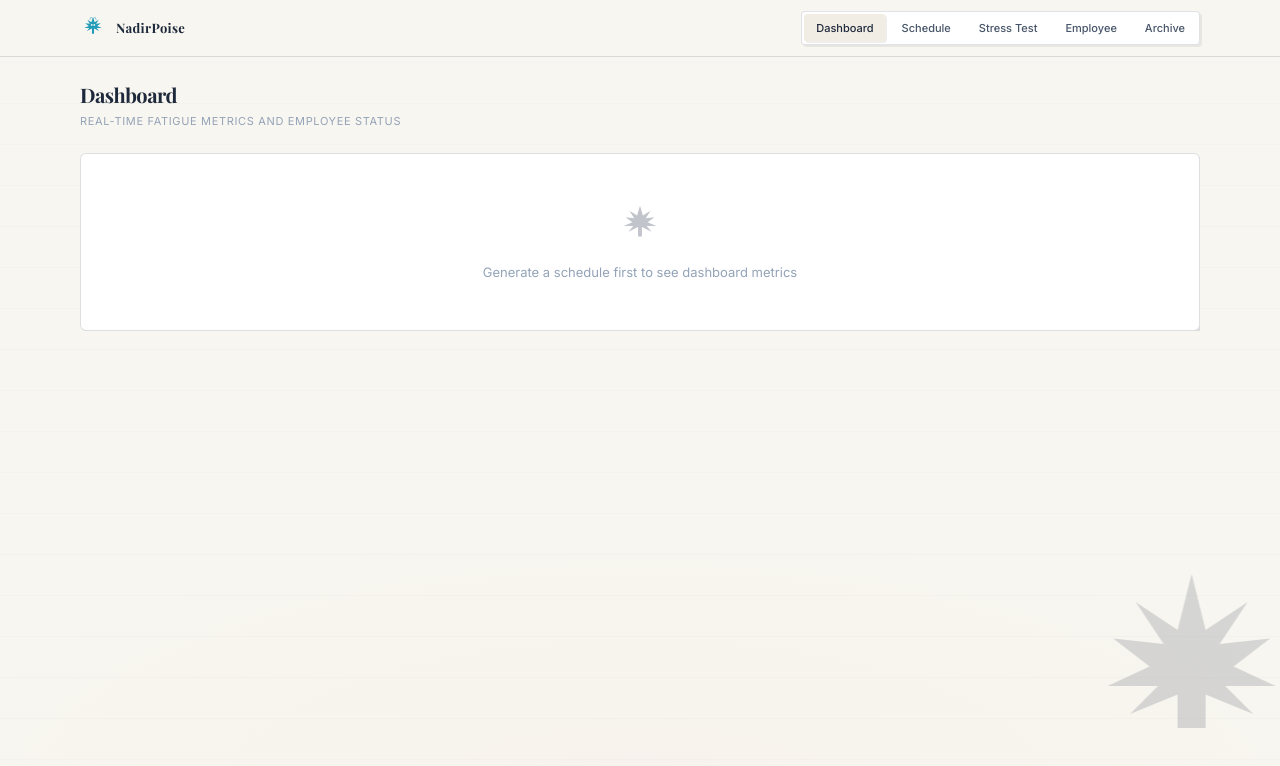
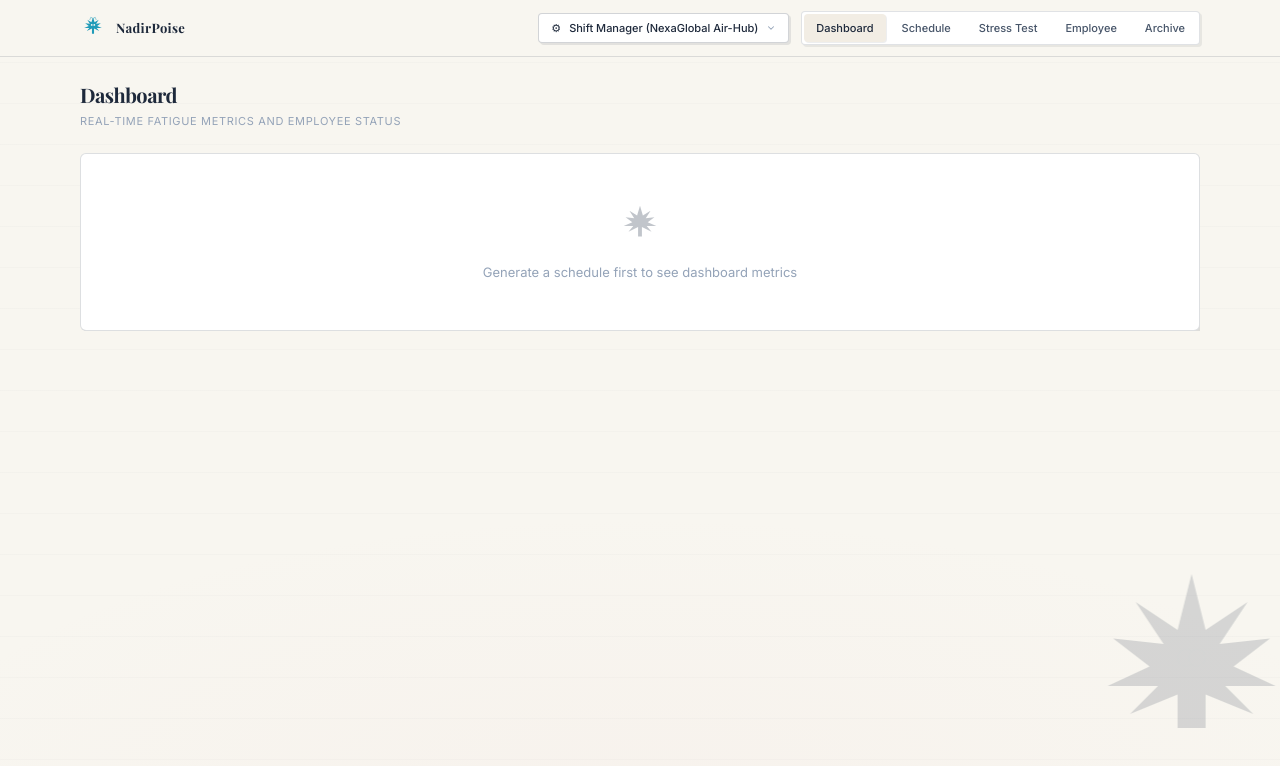
Before and after one commit to airaurellia-dotcom/nadirpoise, a React (Vite) app: page / in a window 1280 px wide. Shown: the top 766 px of the page. Built offline with nearby package versions, Linux system fonts and the light colour scheme; a web font is replaced by a local one.

Commit message:
conductor-sync-2026-08-07--14-58-51

```diff
--- a/src/components/Header.tsx
+++ b/src/components/Header.tsx
@@ -1,15 +1,67 @@
-import { NavLink } from "react-router-dom";
+import { NavLink, useNavigate } from "react-router-dom";
+import { useState, useRef, useEffect } from "react";
 import StagIcon from "./StagIcon";
+import { useAppState } from "../context/AppContext";
+import { PERSONA_LABELS, type Persona } from "../types";
 
-const navItems = [
+const ALL_NAV_ITEMS = [
   { to: "/", label: "Dashboard" },
   { to: "/schedule", label: "Schedule" },
   { to: "/stress-test", label: "Stress Test" },
   { to: "/employee", label: "Employee" },
   { to: "/archive", label: "Archive" },
-];
+] as const;
+
+/** Which nav items each persona can see */
+const NAV_BY_PERSONA: Record<Persona, typeof ALL_NAV_ITEMS[number][]> = {
+  shift_manager: [...ALL_NAV_ITEMS],
+  employee: ALL_NAV_ITEMS.filter((n) => n.to === "/" || n.to === "/employee"),
+  auditor: ALL_NAV_ITEMS.filter((n) => n.to === "/archive"),
+};
+
+/** Route to navigate to when persona is selected */
+const PERSONA_ROUTE: Record<Persona, string> = {
+  shift_manager: "/",
+  employee: "/employee",
+  auditor: "/archive",
+};
+
+const PERSONA_ICONS: Record<Persona, string> = {
+  shift_manager: "⚙",
+  employee: "👤",
+  auditor: "✓",
+};
+
+const PERSONAS: Persona[] = ["shift_manager", "employee", "auditor"];
 
 export default function Header() {
+  const { state, setPersona } = useAppState();
+  const navigate = useNavigate();
+  const { persona } = state;
+  const [dropdownOpen, setDropdownOpen] = useState(false);
+  const dropdownRef = useRef<HTMLDivElement>(null);
+
+  // Close dropdown on click outside
+  useEffect(() => {
+    function handleClickOutside(e: MouseEvent) {
+      if (dropdownRef.current && !dropdownRef.current.contains(e.target as Node)) {
+        setDropdownOpen(false);
+      }
+    }
+    if (dropdownOpen) {
+      document.addEventListener("mousedown", handleClickOutside);
+      return () => document.removeEventListener("mousedown", handleClickOutside);
+    }
+  }, [dropdownOpen]);
+
+  function handlePersonaSelect(p: Persona) {
+    setPersona(p);
+    setDropdownOpen(false);
+    navigate(PERSONA_ROUTE[p]);
+  }
+
+  const navItems = NAV_BY_PERSONA[persona];
+
   return (
     <header className="sticky top-0 z-50 border-b border-[#334155]/15 bg-[#F8F6F0]/95 backdrop-blur-sm">
       <div className="mx-auto flex h-nav max-w-6xl items-center justify-between px-4">
@@ -21,7 +73,86 @@ export default function Header() {
           </span>
         </NavLink>
 
-        {/* Navigation tabs — warm paper style */}
+        {/* Persona Switcher + Navigation — warm paper style */}
+        <div className="flex items-center gap-3">
+          {/* Persona Switcher Dropdown */}
+          <div ref={dropdownRef} className="relative">
+            <button
+              onClick={() => setDropdownOpen((prev) => !prev)}
+              className="btn-chrome flex items-center gap-2 rounded-sm px-3 py-1.5 text-[11px] font-medium"
+            >
+              <span>{PERSONA_ICONS[persona]}</span>
+              <span className="max-w-[160px] truncate sm:max-w-[220px]">
+                {PERSONA_LABELS[persona]}
+              </span>
+              <svg
+                width="10"
+                height="10"
+                viewBox="0 0 24 24"
+                fill="none"
+                stroke="currentColor"
+                strokeWidth="2.5"
+                strokeLinecap="round"
+                strokeLinejoin="round"
+                className={`shrink-0 text-text-muted transition-transform duration-150 ${
+                  dropdownOpen ? "rotate-180" : ""
+                }`}
+              >
+                <polyline points="6 9 12 15 18 9" />
+              </svg>
+            </button>
+
+            {/* Dropdown Menu */}
+            {dropdownOpen && (
+              <div className="absolute right-0 top-full mt-1 w-[280px] animate-fade-in rounded-sm border border-[#334155]/15 bg-white py-1 shadow-[4px_4px_0px_0px_rgba(30,41,59,0.12)]">
+                <p className="px-3 pb-1 pt-1.5 text-[9px] font-semibold uppercase tracking-[0.08em] text-text-muted">
+                  Switch Perspective
+                </p>
+                {PERSONAS.map((p) => (
+                  <button
+                    key={p}
+                    onClick={() => handlePersonaSelect(p)}
+                    className={`flex w-full items-center gap-3 px-3 py-2 text-left text-xs transition-colors duration-150 ${
+                      persona === p
+                        ? "bg-bg-elevated text-text-primary"
+                        : "text-text-secondary hover:bg-bg-hover hover:text-text-primary"
+                    }`}
+                  >
+                    <span className="flex h-7 w-7 shrink-0 items-center justify-center rounded-sm border border-[#334155]/15 bg-white text-xs">
+                      {PERSONA_ICONS[p]}
+                    </span>
+                    <div className="min-w-0 flex-1">
+                      <p className="truncate font-medium">{PERSONA_LABELS[p]}</p>
+                      <p className="text-[10px] text-text-muted">
+                        {p === "shift_manager"
+                          ? "Full operational access"
+                          : p === "employee"
+                            ? "Personal circadian view"
+                            : "Archive & compliance"}
+                      </p>
+                    </div>
+                    {persona === p && (
+                      <svg
+                        width="12"
+                        height="12"
+                        viewBox="0 0 24 24"
+                        fill="none"
+                        stroke="currentColor"
+                        strokeWidth="3"
+                        strokeLinecap="round"
+                        strokeLinejoin="round"
+                        className="shrink-0 text-rose"
+                      >
+                        <polyline points="20 6 9 17 4 12" />
+                      </svg>
+                    )}
+                  </button>
+                ))}
+              </div>
+            )}
+          </div>
+
+          {/* Navigation tabs */}
           <nav className="flex items-center gap-1 rounded-sm border border-[#334155]/15 bg-white p-0.5 shadow-[2px_2px_0px_0px_rgba(30,41,59,0.08)]">
             {navItems.map((item) => (
               <NavLink
@@ -41,6 +172,7 @@ export default function Header() {
             ))}
           </nav>
         </div>
+      </div>
     </header>
   );
 }
--- a/src/context/AppContext.tsx
+++ b/src/context/AppContext.tsx
@@ -1,5 +1,5 @@
 import { createContext, useContext, useReducer, useCallback, type ReactNode } from "react";
-import type { AppState, AppAction, Schedule, ArchiveEntry, StressTestResult } from "../types";
+import type { AppState, AppAction, Schedule, ArchiveEntry, StressTestResult, Persona } from "../types";
 import { employees as mockEmployees } from "../data/employees";
 
 const defaultConstraints = {
@@ -13,6 +13,7 @@ const initialState: AppState = {
   schedule: null,
   constraints: defaultConstraints,
   archive: [],
+  persona: "shift_manager",
 };
 
 function appReducer(state: AppState, action: AppAction): AppState {
@@ -69,6 +70,8 @@ function appReducer(state: AppState, action: AppAction): AppState {
     }
     case "CLEAR_ARCHIVE":
       return { ...state, archive: [] };
+    case "SET_PERSONA":
+      return { ...state, persona: action.payload };
     default:
       return state;
   }
@@ -82,6 +85,7 @@ interface AppContextValue {
   addArchiveEntry: (entry: ArchiveEntry) => void;
   addStressTestResult: (schedule: Schedule, result: StressTestResult) => void;
   addOverrideEntry: (schedule: Schedule, result: StressTestResult, managerNote: string, employeeIds: string[]) => void;
+  setPersona: (persona: Persona) => void;
 }
 
 const AppContext = createContext<AppContextValue | null>(null);
@@ -127,9 +131,14 @@ export function AppProvider({ children }: { children: ReactNode }) {
     [],
   );
 
+  const setPersona = useCallback(
+    (persona: Persona) => dispatch({ type: "SET_PERSONA", payload: persona }),
+    [],
+  );
+
   return (
     <AppContext.Provider
-      value={{ state, dispatch, setSchedule, setCurrentSchedule, addArchiveEntry, addStressTestResult, addOverrideEntry }}
+      value={{ state, dispatch, setSchedule, setCurrentSchedule, addArchiveEntry, addStressTestResult, addOverrideEntry, setPersona }}
     >
       {children}
     </AppContext.Provider>
--- a/src/types.ts
+++ b/src/types.ts
@@ -91,6 +91,16 @@ export interface ArchiveEntry {
   label?: string;
 }
 
+// ── Persona Switcher ──
+
+export type Persona = "shift_manager" | "employee" | "auditor";
+
+export const PERSONA_LABELS: Record<Persona, string> = {
+  shift_manager: "Shift Manager (NexaGlobal Air-Hub)",
+  employee: "Frontline Employee (Amir Hassan)",
+  auditor: "Safety Compliance Auditor",
+};
+
 // ── App State ──
 
 export type AppAction =
@@ -100,11 +110,13 @@ export type AppAction =
   | { type: "ADD_ARCHIVE_ENTRY"; payload: ArchiveEntry }
   | { type: "CLEAR_ARCHIVE" }
   | { type: "ADD_STRESS_TEST_RESULT"; payload: { schedule: Schedule; result: StressTestResult } }
-  | { type: "ADD_OVERRIDE_ENTRY"; payload: { schedule: Schedule; result: StressTestResult; managerNote: string; employeeIds: string[] } };
+  | { type: "ADD_OVERRIDE_ENTRY"; payload: { schedule: Schedule; result: StressTestResult; managerNote: string; employeeIds: string[] } }
+  | { type: "SET_PERSONA"; payload: Persona };
 
 export interface AppState {
   employees: Employee[];
   schedule: Schedule | null;
   constraints: AppConstraints;
   archive: ArchiveEntry[];
+  persona: Persona;
 }
```
Lines whose indentation alone changed are shown as unchanged.
